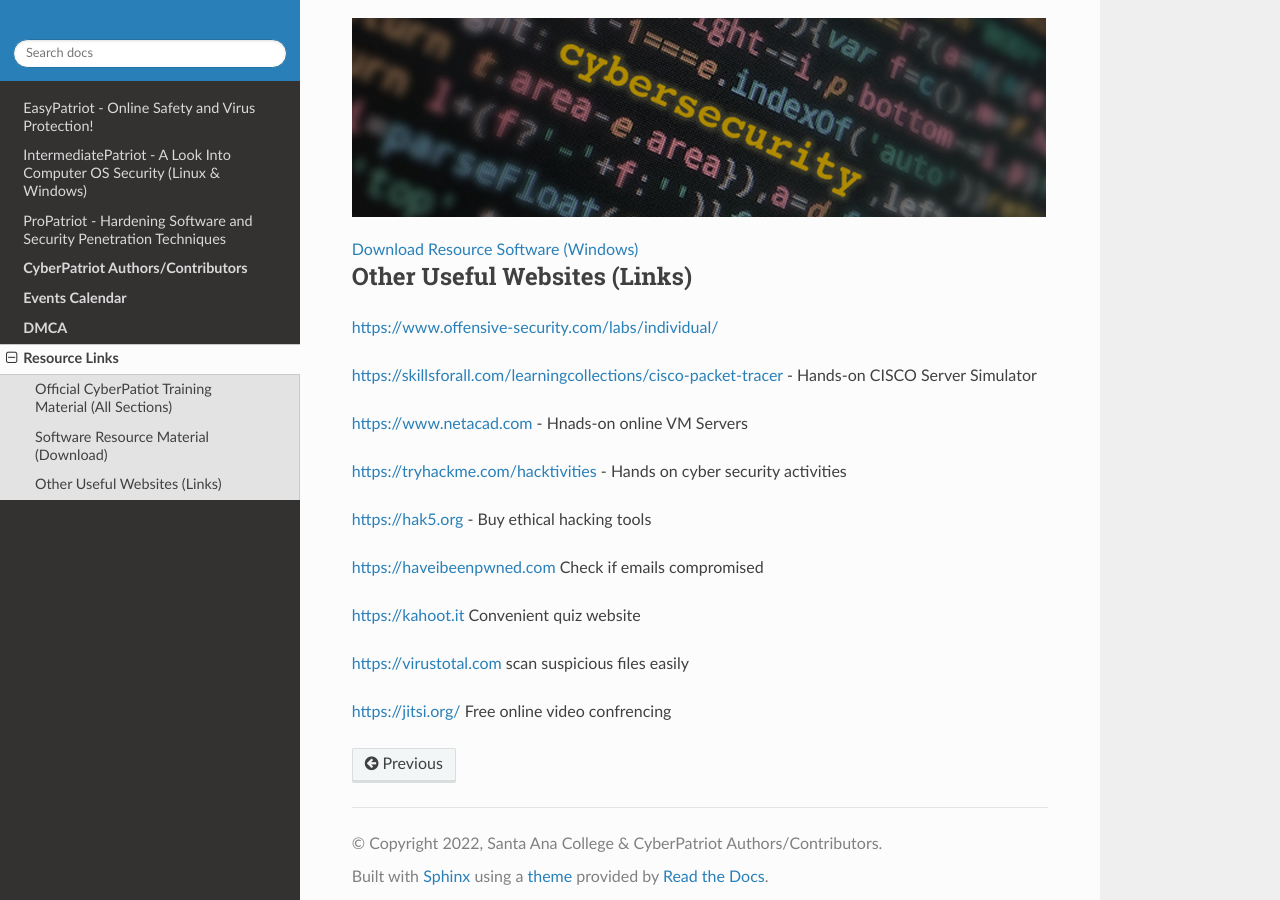
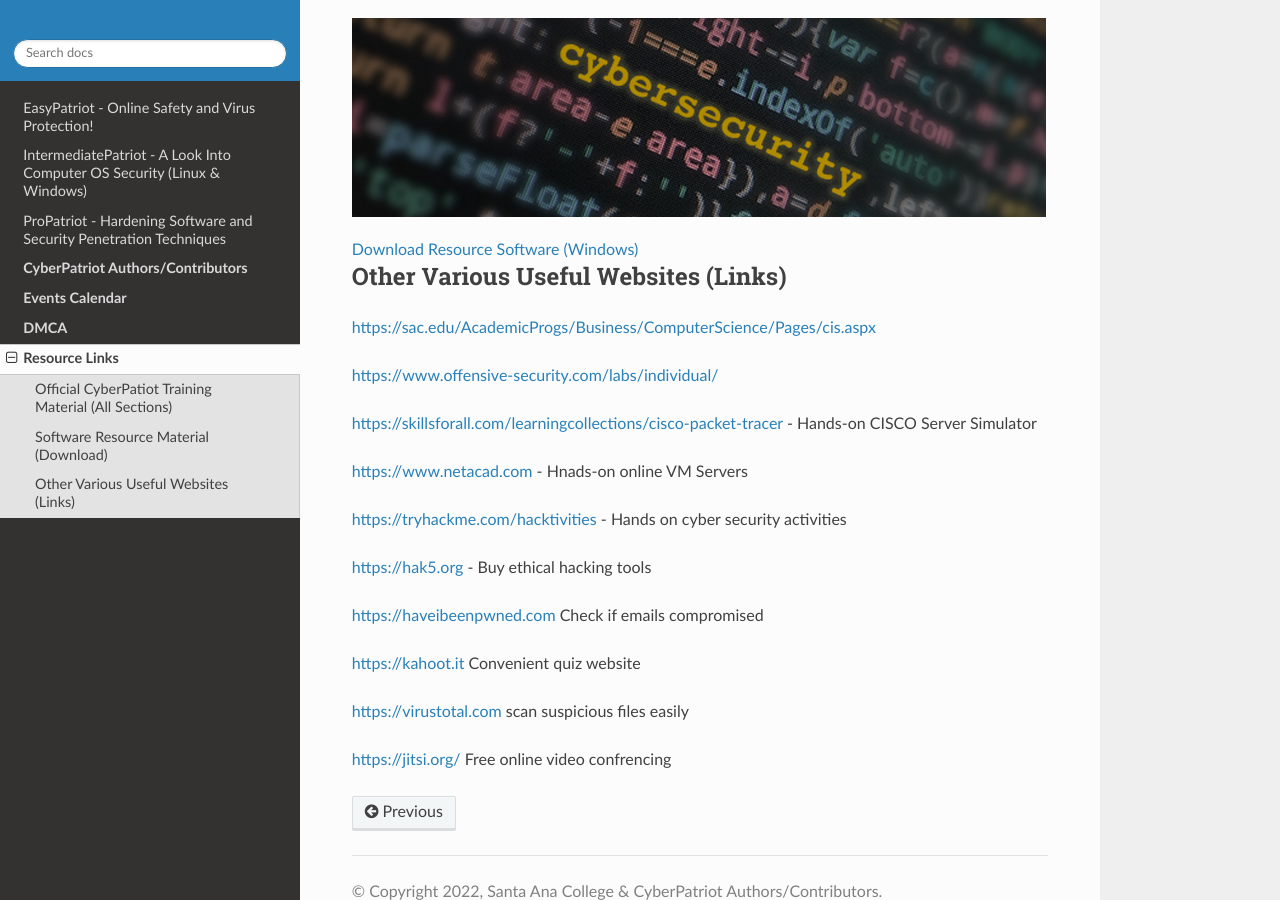
Before and after one commit to natt96z/cybersac, a Sphinx documentation site: the page built from docs/source/links.rst, in a window 1280 px wide and 900 px high, scrolled down 795 px. Built offline with Sphinx 7.4.7 and the Read the Docs theme 2.0.0, drawn with Linux system fonts in a browser that asks for light colours; pages that are not in the unit, such as notebooks, are missing from menus.

Commit message:
Update links.rst

```diff
--- a/docs/source/links.rst
+++ b/docs/source/links.rst
@@ -25,8 +25,10 @@ Software Resource Material (Download)
 
   <a href="https://drive.google.com/drive/folders/1OSgeOJkm7d3tgpXJZDgo66usUqQ6AcN7?usp=share_link" target="_blank">Download Resource Software (Windows) </a>
 
-Other Useful Websites (Links)
+Other  Various Useful Websites (Links)
 ~~~~~~~~~~~~~~~~~~~~~~~~~~~~~~~~~~~~~~~~~~~~~~~~~~~~~~~~~~~~~~
+
+https://sac.edu/AcademicProgs/Business/ComputerScience/Pages/cis.aspx
 
 https://www.offensive-security.com/labs/individual/
 
```
